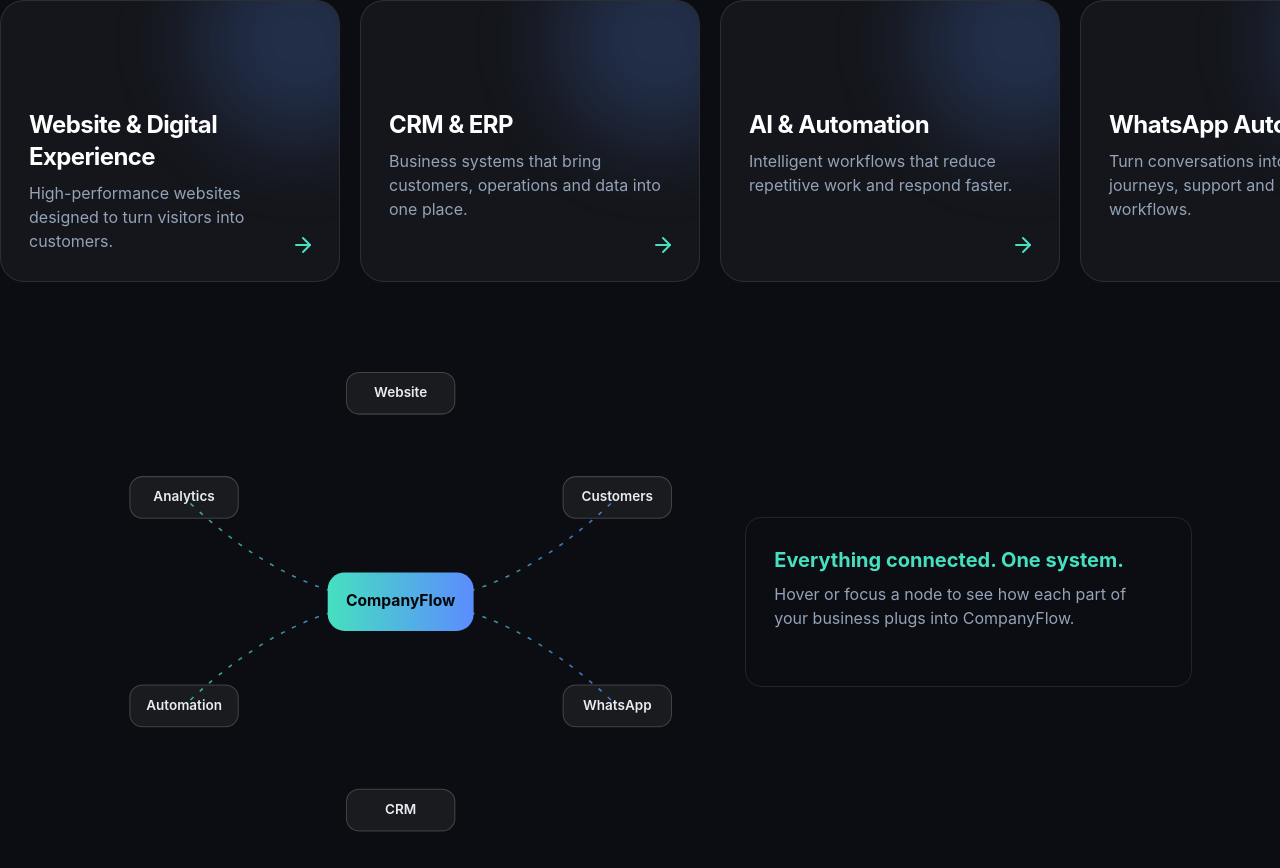
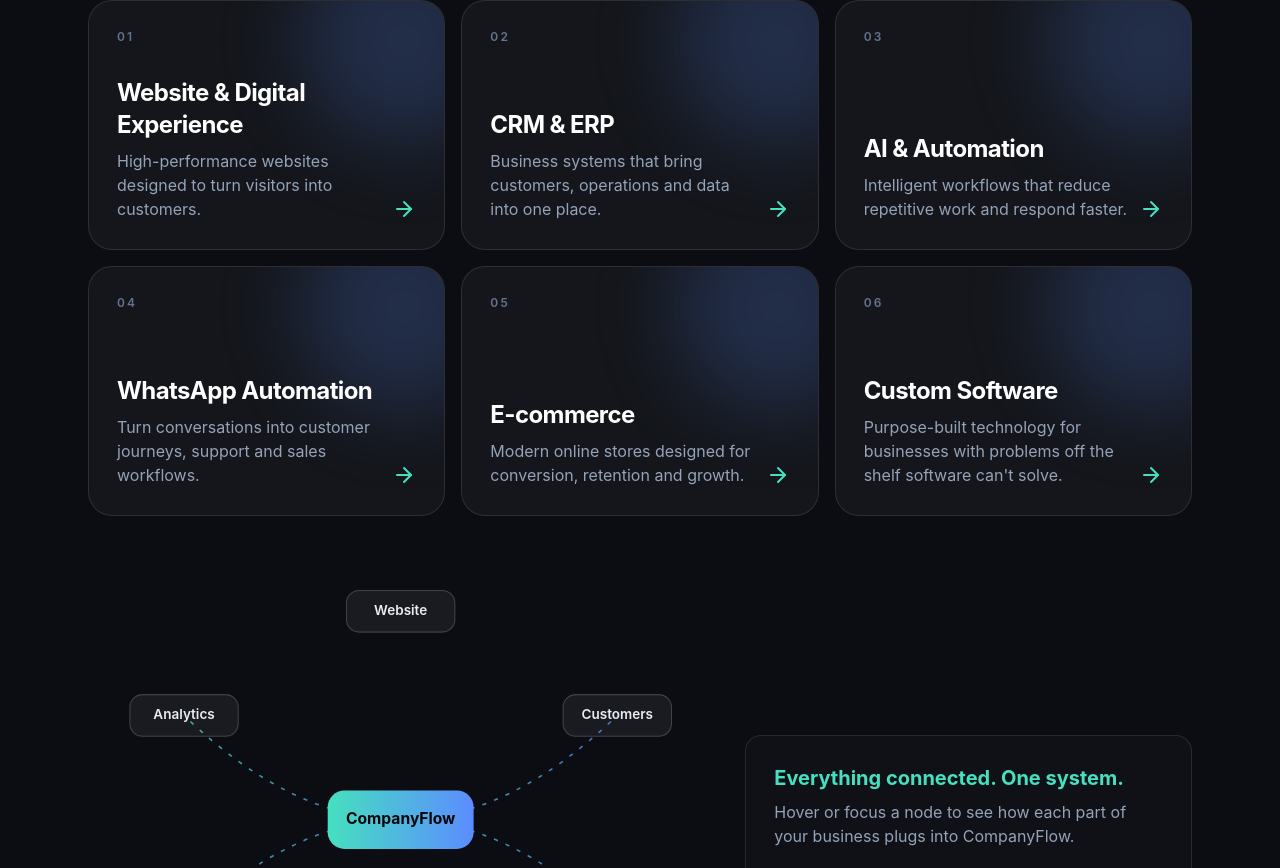
Before and after one commit to bolt50506-lab/CompanyFLow-Website, a Next.js app: page / in a window 1280 px wide. Shown: the part 1172-2040 px from the top of the page. Built offline with nearby package versions, Linux system fonts and the light colour scheme.

Commit message:
Improve solutions layout and remove awkward horizontal scrolling

```diff
--- a/components/solutions/Solutions.tsx
+++ b/components/solutions/Solutions.tsx
@@ -1,14 +1,71 @@
 "use client";
+
 import { useState } from "react";
 import { ArrowRight } from "lucide-react";
-import FlowDiagram from "@/components/hero/FlowDiagram";
 import { Reveal } from "@/components/ui/Reveal";
 import { SOLUTIONS } from "@/lib/data";
-const ND=[{n:"Website",d:"Visitors become enquiries, bookings and orders that flow straight into the system."},{n:"Customers",d:"Every touchpoint recorded in one place, not scattered across tools."},{n:"WhatsApp",d:"Conversations become leads, support tickets and follow-ups."},{n:"CRM",d:"Contacts, deals and history stay current without re-typing."},{n:"Automation",d:"Repetitive tasks and replies run in the background, around the clock."},{n:"Analytics",d:"See what's working across the whole business, not one tool at a time."}];
-export default function Solutions(){const [i,setI]=useState<number|null>(null);
- return <section id="solutions" className="bg-ink py-28 text-white"><div className="mx-auto max-w-6xl px-6"><Reveal><p className="mb-3 text-sm font-semibold text-acc">Solutions</p><h2 className="max-w-[16ch] text-4xl font-bold tracking-tighter sm:text-6xl">Everything your business needs to move forward.</h2></Reveal></div>
- <div className="mt-12 flex snap-x snap-mandatory gap-5 overflow-x-auto px-6 pb-6" tabIndex={0} aria-label="Solutions">{SOLUTIONS.map(([t,d])=><article key={t} className="group relative min-h-[280px] w-[82vw] max-w-[340px] shrink-0 snap-start overflow-hidden rounded-3xl border border-white/10 bg-white/[.04] p-7 transition hover:-translate-y-1.5 hover:border-acc">
-  <div className="absolute -right-16 -top-16 h-52 w-52 rounded-full bg-acc2/20 blur-2xl transition duration-700 group-hover:-translate-x-6 group-hover:translate-y-6"/>
-  <h3 className="relative mt-20 text-2xl font-bold tracking-tight">{t}</h3><p className="relative mt-2 text-slate-400">{d}</p><ArrowRight className="absolute bottom-6 right-6 text-acc transition group-hover:translate-x-1"/></article>)}</div>
- <div className="mx-auto mt-14 grid max-w-6xl items-center gap-8 px-6 lg:grid-cols-[1.4fr_1fr]"><FlowDiagram nodes={ND} interactive onActive={setI}/>
-  <div className="min-h-[170px] rounded-2xl border border-white/10 p-7" aria-live="polite"><h3 className="mb-2 text-xl font-bold text-acc">{i===null?"Everything connected. One system.":ND[i].n}</h3><p className="text-slate-400">{i===null?"Hover or focus a node to see how each part of your business plugs into CompanyFlow.":ND[i].d}</p></div></div></section>}
+import FlowDiagram from "@/components/hero/FlowDiagram";
+
+const ND = [
+  { n: "Website", d: "Visitors become enquiries, bookings and orders that flow straight into the system." },
+  { n: "Customers", d: "Every touchpoint recorded in one place, not scattered across tools." },
+  { n: "WhatsApp", d: "Conversations become leads, support tickets and follow-ups." },
+  { n: "CRM", d: "Contacts, deals and history stay current without re-typing." },
+  { n: "Automation", d: "Repetitive tasks and replies run in the background, around the clock." },
+  { n: "Analytics", d: "See what's working across the whole business, not one tool at a time." },
+];
+
+export default function Solutions() {
+  const [i, setI] = useState<number | null>(null);
+
+  return (
+    <section id="solutions" className="bg-ink py-28 text-white">
+      <div className="mx-auto max-w-6xl px-6">
+        <Reveal>
+          <p className="mb-3 text-sm font-semibold text-acc">Solutions</p>
+          <h2 className="max-w-[16ch] text-4xl font-bold tracking-tighter sm:text-6xl">
+            Everything your business needs to move forward.
+          </h2>
+        </Reveal>
+
+        <div className="mt-12 grid gap-4 sm:grid-cols-2 lg:grid-cols-3" aria-label="Solutions">
+          {SOLUTIONS.map(([t, d], index) => (
+            <Reveal key={t} delay={index * 0.06}>
+              <article className="group relative flex min-h-[250px] h-full flex-col overflow-hidden rounded-3xl border border-white/10 bg-white/[.04] p-7 transition duration-500 hover:-translate-y-1.5 hover:border-acc/60 hover:bg-white/[.06] hover:shadow-[0_18px_50px_rgba(0,0,0,.18)]">
+                <div className="absolute -right-16 -top-16 h-52 w-52 rounded-full bg-acc2/20 blur-2xl transition duration-700 group-hover:-translate-x-6 group-hover:translate-y-6" />
+                <span className="relative text-xs font-semibold uppercase tracking-[0.18em] text-slate-500">
+                  0{index + 1}
+                </span>
+                <div className="relative mt-auto pr-8">
+                  <h3 className="text-2xl font-bold tracking-tight">{t}</h3>
+                  <p className="mt-2 text-slate-400">{d}</p>
+                </div>
+                <ArrowRight
+                  className="absolute bottom-7 right-7 text-acc transition duration-300 group-hover:translate-x-1"
+                  aria-hidden="true"
+                />
+              </article>
+            </Reveal>
+          ))}
+        </div>
+
+        <div className="mx-auto mt-16 grid max-w-6xl items-center gap-8 lg:grid-cols-[1.4fr_1fr]">
+          <FlowDiagram nodes={ND} interactive onActive={setI} />
+          <div
+            className="min-h-[170px] rounded-2xl border border-white/10 bg-white/[.02] p-7"
+            aria-live="polite"
+          >
+            <h3 className="mb-2 text-xl font-bold text-acc">
+              {i === null ? "Everything connected. One system." : ND[i].n}
+            </h3>
+            <p className="text-slate-400">
+              {i === null
+                ? "Hover or focus a node to see how each part of your business plugs into CompanyFlow."
+                : ND[i].d}
+            </p>
+          </div>
+        </div>
+      </div>
+    </section>
+  );
+}
```
